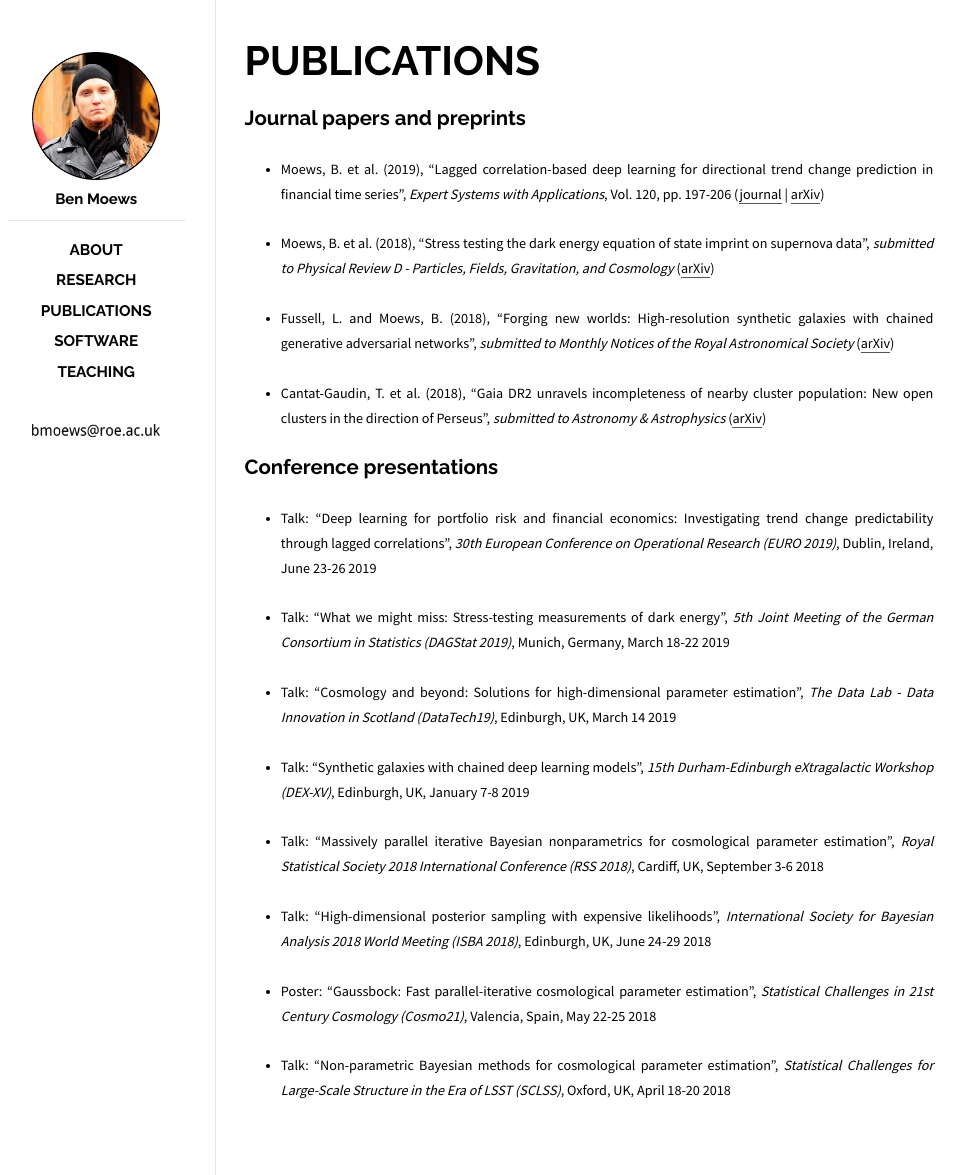
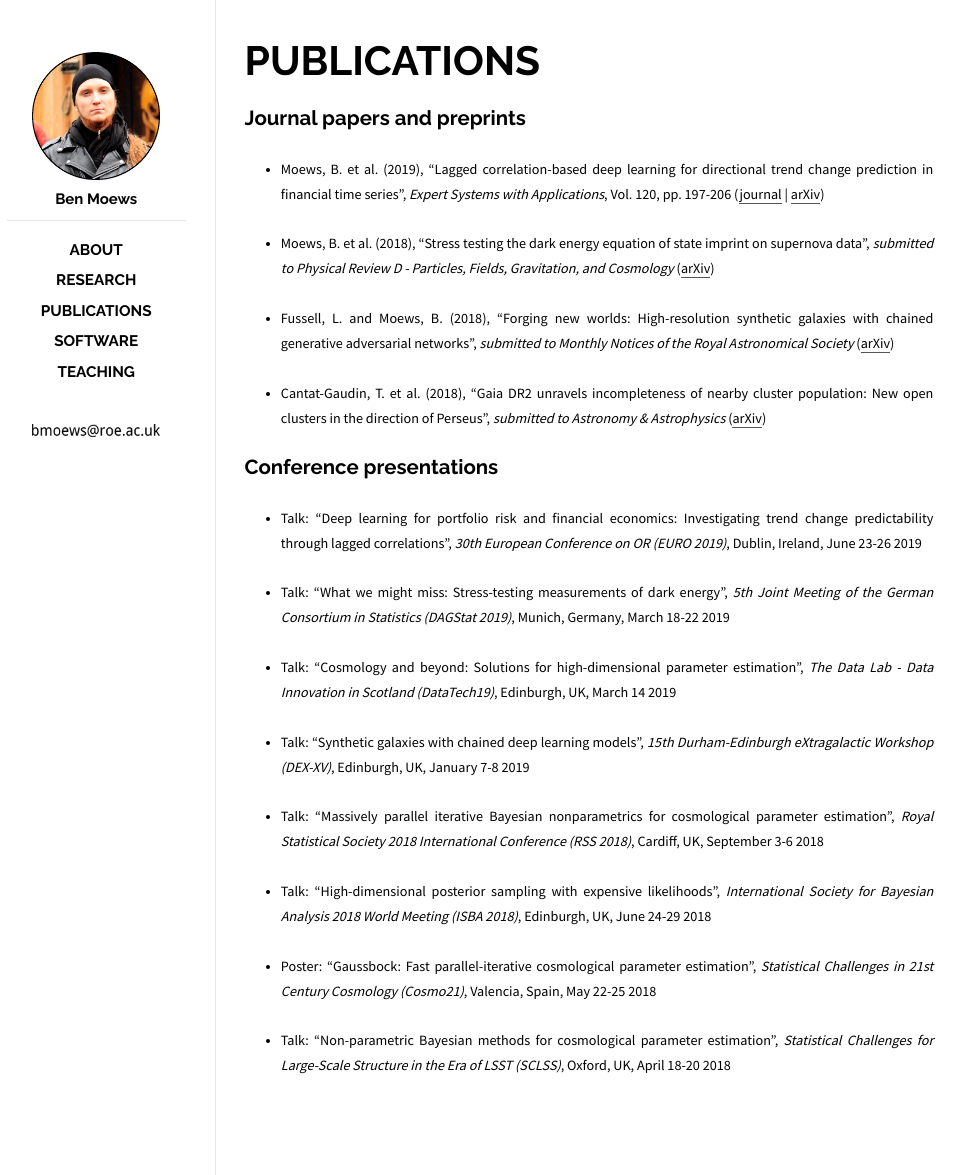
Before and after one commit to moews/moews.github.io, a Jekyll site: the page built from _posts/2017-03-25-publications.md, in a window 1280 px wide. Shown: the whole page, without its empty margins (143-1109 px from the left). Built offline with Jekyll 4.4.1, drawn with Linux system fonts in a browser that asks for light colours.

Commit message:
Update 2017-03-25-publications.md

```diff
--- a/_posts/2017-03-25-publications.md
+++ b/_posts/2017-03-25-publications.md
@@ -18,7 +18,7 @@
 
 ## Conference presentations
 
-* <small>Talk: "Deep learning for portfolio risk and financial economics: Investigating trend change predictability through lagged correlations", _30th European Conference on Operational Research (EURO 2019)_, Dublin, Ireland, June 23-26 2019</small>
+* <small>Talk: "Deep learning for portfolio risk and financial economics: Investigating trend change predictability through lagged correlations", _30th European Conference on OR (EURO 2019)_, Dublin, Ireland, June 23-26 2019</small>
 
 * <small>Talk: "What we might miss: Stress-testing measurements of dark energy", _5th Joint Meeting of the German Consortium in Statistics (DAGStat 2019)_, Munich, Germany, March 18-22 2019</small>
 
```
